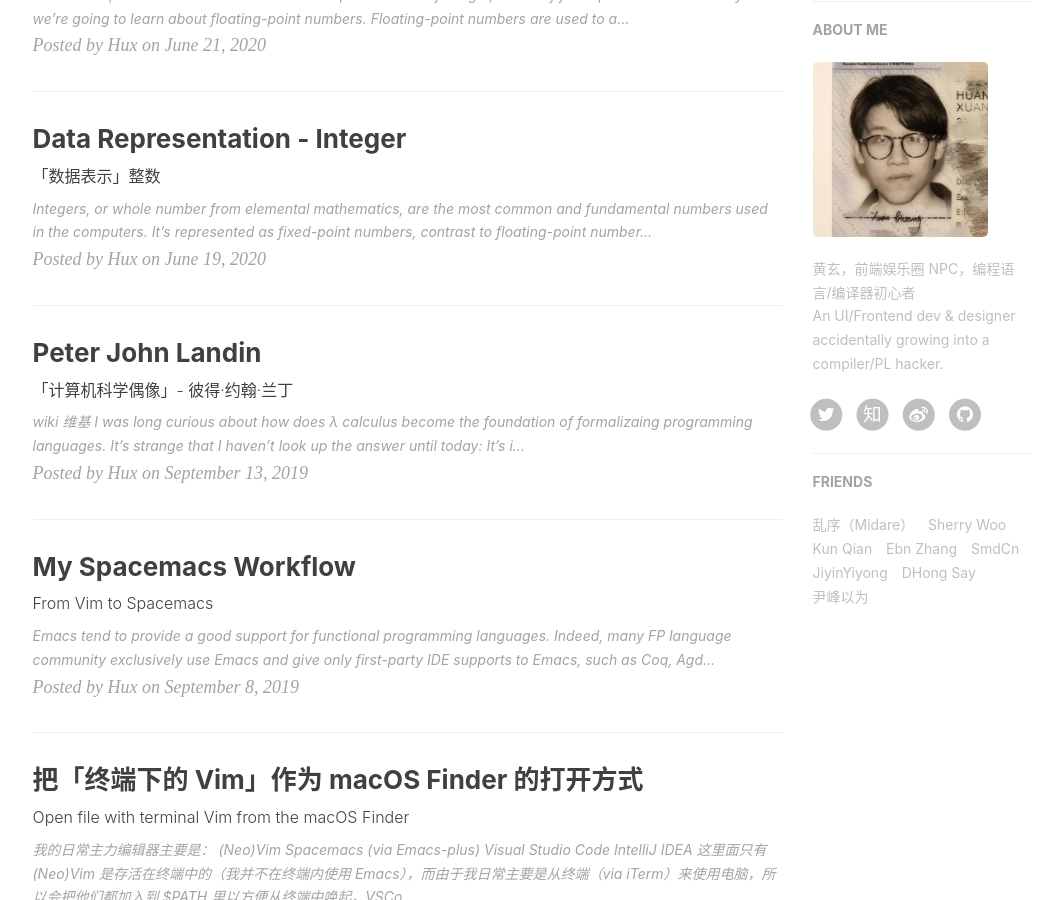
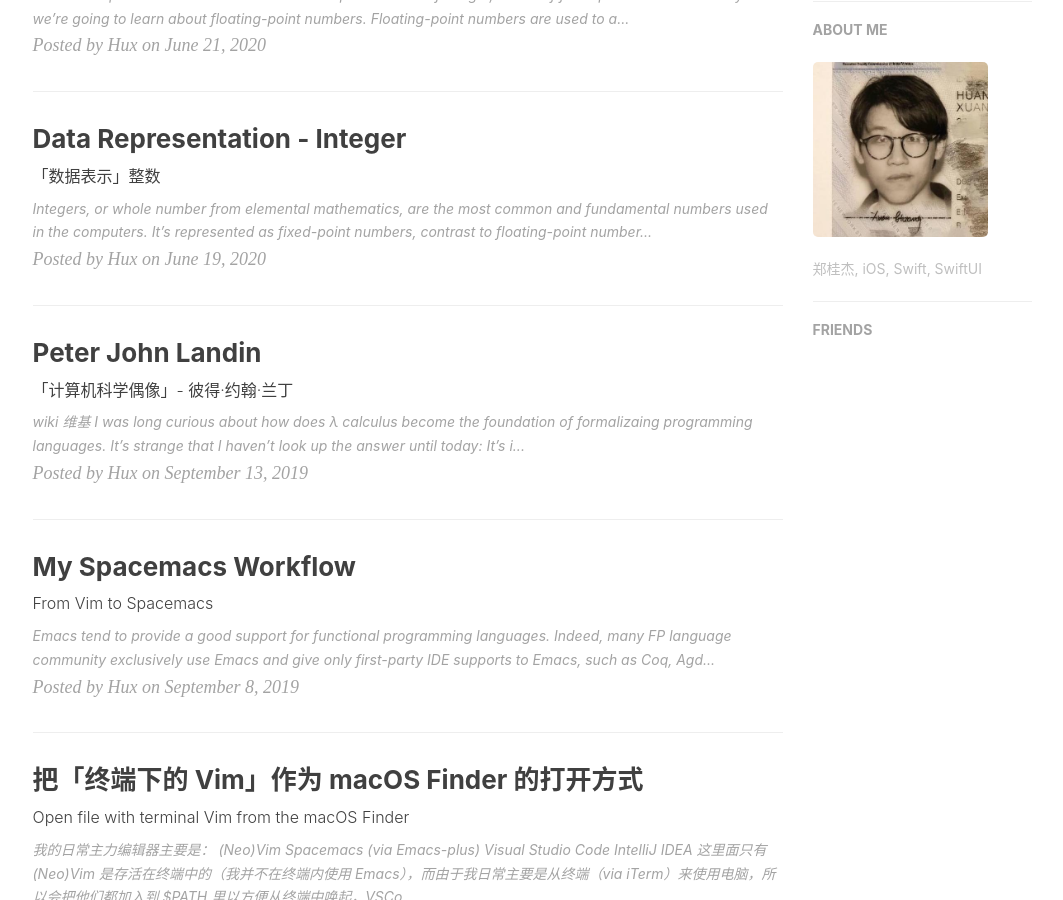
Before and after one commit to zgjff/zgjff.github.io, a Jekyll site: the page built from index.html, in a window 1280 px wide and 900 px high, scrolled down 821 px. Shown: the whole window, without its empty margins (135-1198 px from the left). Built offline with Jekyll 4.4.1, drawn with Linux system fonts in a browser that asks for light colours; nearby versions of some CDN libraries; the list of posts is cut into pages by our own code; comment, search, counter and statistics services are not loaded; some of the changed text lies outside the part shown.

Commit message:
修改信息

```diff
--- a/_config.yml
+++ b/_config.yml
@@ -1,11 +1,11 @@
 # Site settings
-title: Hux Blog
-SEOTitle: 黄玄的博客 | Hux Blog
+title: ZGJ Blog
+SEOTitle: 郑桂杰的博客 | ZGJ Blog
 header-img: img/home-bg.jpg
-email: huxpro@gmail.com
-description: "关于程序与设计、黑客与画家 | 黄玄，Web & Mobile Lover，Software Engineer，UX Designer | 这里是 @Hux黄玄 的个人博客，与你一起发现更大的世界。"
-keyword: "黄玄, Hux黄玄, Hux, 鬼栈, huxpro, @huxpro, 黄玄的博客, Hux Blog, 博客, 个人网站, 互联网, Web, JavaScript, 前端, 设计"
-url: "https://huangxuan.me"              # your host, for absolute URL
+email: zguijie1005@163.com
+description: "郑桂杰, iOS, Swift, SwiftUI | 这里是 @郑桂杰 的个人博客，与你一起发现更大的世界。"
+keyword: "郑桂杰, iOS, Swift, SwiftUI"
+url: "https://zgjff.github.io"              # your host, for absolute URL
 baseurl: ""                             # for example, '/blog' if your blog hosted on 'host/blog'
 
 # Publish posts or collection documents with a future date.
@@ -13,10 +13,10 @@ future: true
 
 # SNS settings
 RSS: false
-weibo_username:     huxpro
-zhihu_username:     huxpro
-github_username:    huxpro
-twitter_username:   huxpro
+#weibo_username:     huxpro
+#zhihu_username:     huxpro
+#github_username:    huxpro
+#twitter_username:   huxpro
 #facebook_username:  huxpro
 #linkedin_username:  firstname-lastname-idxxxx
 
@@ -71,14 +71,14 @@ netease_comment: false
 # ba_track_id: [your track id]
 
 # Google Analytics
-ga_track_id: 'UA-49627206-1'            # Format: UA-xxxxxx-xx
-ga_domain: huangxuan.me
+#ga_track_id: 'UA-49627206-1'            # Format: UA-xxxxxx-xx
+#ga_domain: huangxuan.me
 
 
 
 # Sidebar settings
 sidebar: true                           # whether or not using Sidebar.
-sidebar-about-description: "黄玄，前端娱乐圈 NPC，编程语言/编译器初心者 <br> An UI/Frontend dev & designer accidentally growing into a compiler/PL hacker."
+sidebar-about-description: "郑桂杰, iOS, Swift, SwiftUI"
 sidebar-avatar: /img/avatar-hux-ny.jpg      # use absolute URL, seeing it's used in both `/` and `/about/`
 
 
@@ -102,32 +102,8 @@ page-mathjax: false
 
 # Friends
 friends: [
-    {
+    # {
     #     title: "Su",
-    #     href: "http://su.gallery/"
-    # },{
-        title: "乱序（Midare）",
-        href: "http://mida.re/"
-    },{
-        title: "Sherry Woo",
-        href: "https://sherrywoo.me/"
-    },{
-        title: "Kun Qian",
-        href: "http://kunq.me"
-    },{
-        title: "Ebn Zhang",
-        href: "http://ebnbin.com/"
-    },{
-        title: "SmdCn",
-        href: "http://blog.smdcn.net"
-    },{
-        title: "JiyinYiyong",
-        href: "http://tiye.me/"
-    },{
-        title: "DHong Say",
-        href: "http://dhong.co"
-    },{
-        title: "尹峰以为",
-        href: "http://ingf.github.io/"
-    }
+    #     href: "https://"
+    # },
 ]
```
